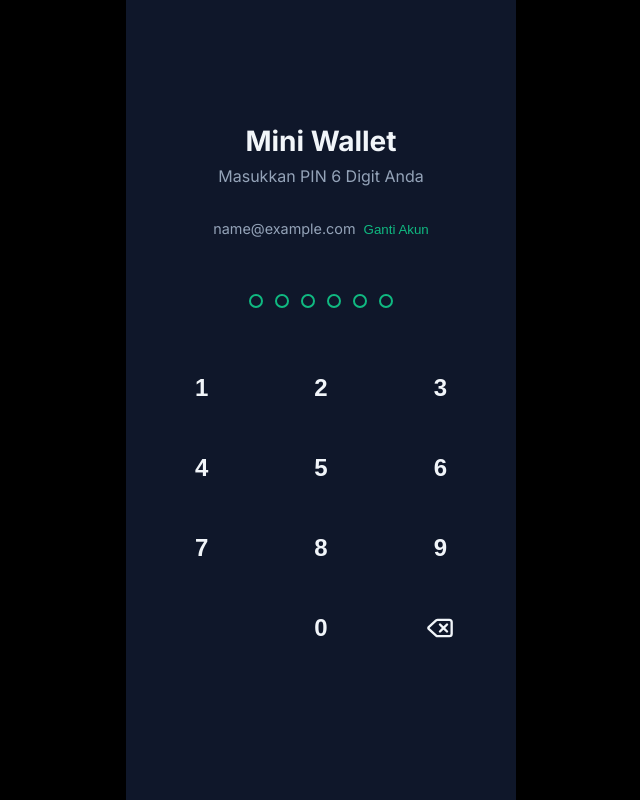
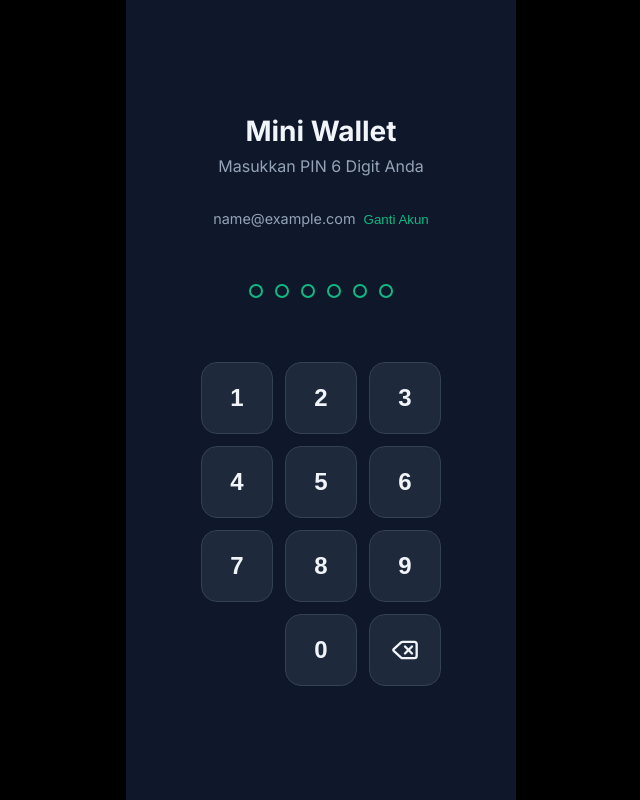
Before and after one commit to kiagusgatot/mini-wallet, a React (Vite) app in the folder frontend-react/: page /pin-login in a window 1280 px wide. Shown: the whole page, without its empty margins (319-959 px from the left). Built offline with nearby package versions, Linux system fonts and the light colour scheme; sample sign-in values are in the browser's storage; the HTML template or start-up script is replaced by a standard one.

Commit message:
style: keypad PIN kotak rounded corner 72x72px

```diff
--- a/frontend-react/src/components/Numpad.jsx
+++ b/frontend-react/src/components/Numpad.jsx
@@ -4,8 +4,38 @@ import { Delete } from 'lucide-react';
 export default function Numpad({ onKeyPress, onDelete }) {
   const keys = [1, 2, 3, 4, 5, 6, 7, 8, 9, '', 0, 'del'];
 
+  const gridStyle = {
+    display: 'grid',
+    gridTemplateColumns: 'repeat(3, 72px)',
+    gap: '12px',
+    justifyContent: 'center',
+    margin: '2rem auto 0 auto'
+  };
+
+  const btnStyle = {
+    width: '72px',
+    height: '72px',
+    minWidth: '72px',
+    minHeight: '72px',
+    borderRadius: '16px',
+    background: '#1e293b',
+    border: '1px solid #334155',
+    color: '#f1f5f9',
+    fontSize: '24px',
+    fontWeight: '600',
+    display: 'flex',
+    alignItems: 'center',
+    justifyContent: 'center',
+    cursor: 'pointer',
+    flexShrink: 0,
+    boxSizing: 'border-box',
+    transition: 'background-color 0.1s ease',
+    padding: 0,
+    outline: 'none'
+  };
+
   return (
-    <div className="numpad">
+    <div style={gridStyle}>
       {keys.map((key, i) => {
         if (key === '') return <div key={i} />;
 
@@ -13,8 +43,8 @@ export default function Numpad({ onKeyPress, onDelete }) {
           return (
             <motion.button
               key="del"
-              whileTap={{ scale: 0.9, backgroundColor: 'rgba(255,255,255,0.1)' }}
-              className="num-btn"
+              whileTap={{ scale: 0.95, backgroundColor: '#10b981', color: '#ffffff' }}
+              style={btnStyle}
               onClick={onDelete}
               type="button"
             >
@@ -26,8 +56,8 @@ export default function Numpad({ onKeyPress, onDelete }) {
         return (
           <motion.button
             key={key}
-            whileTap={{ scale: 0.9, backgroundColor: 'rgba(255,255,255,0.1)' }}
-            className="num-btn"
+            whileTap={{ scale: 0.95, backgroundColor: '#10b981', color: '#ffffff' }}
+            style={btnStyle}
             onClick={() => onKeyPress(key.toString())}
             type="button"
           >
```
